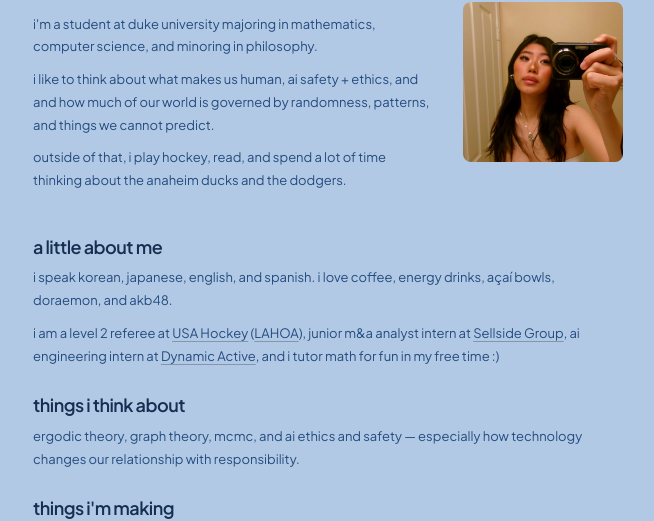
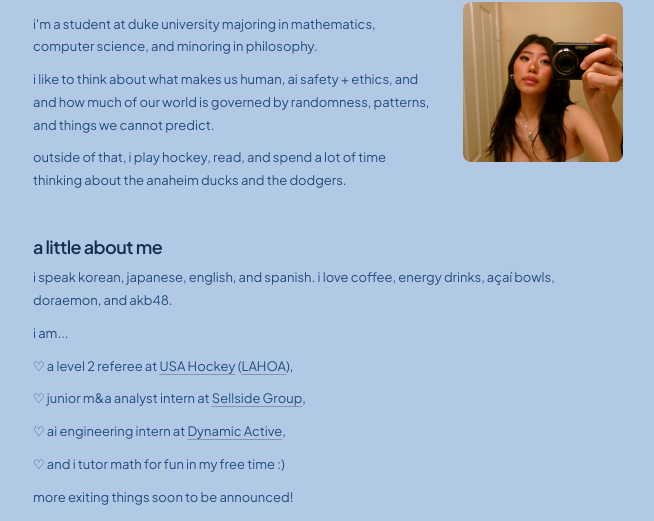
Before and after one commit to minhachung/minhachung.github.io, a plain HTML site: page index.html in a window 1280 px wide. Shown: the part 292-813 px from the top of the page, without its empty margins (312-966 px from the left). Drawn offline with Linux system fonts and the light colour scheme.

Commit message:
Revise personal introduction in index.html
Updated personal introduction with new roles and added a note about upcoming announcements.

```diff
--- a/index.html
+++ b/index.html
@@ -80,18 +80,22 @@
 
 
 <p>
-  i am a level 2 referee at
+  i am...
+<p> ♡ a level 2 referee at
   <a href="https://www.usahockey.com/" target="_blank"
      rel="noopener noreferrer">USA Hockey</a>
   (<a href="https://lahoa.com/" target="_blank"
-      rel="noopener noreferrer">LAHOA</a>),
-  junior m&a analyst intern at
+      rel="noopener noreferrer">LAHOA</a>),</p>
+ <p> ♡ junior m&a analyst intern at
   <a href="https://www.linkedin.com/company/sellside-group-llc"
-     target="_blank" rel="noopener noreferrer">Sellside Group</a>,
-  ai engineering intern at
+     target="_blank" rel="noopener noreferrer">Sellside Group</a>, </p>
+ <p> ♡ ai engineering intern at
   <a href="https://www.linkedin.com/search/results/all/?keywords=Dynamic+Active&origin=RICH_QUERY_TYPEAHEAD_HISTORY&heroEntityKey=urn%3Ali%3Aorganization%3A108128645&position=0"
-     target="_blank" rel="noopener noreferrer">Dynamic Active</a>,
-  and i tutor math for fun in my free time :)
+     target="_blank" rel="noopener noreferrer">Dynamic Active</a>,</p>
+  <p> ♡ and i tutor math for fun in my free time :) </p>
+<p> more exiting things soon to be announced! </p>
+
+
 </p>
 
       </section>
```
